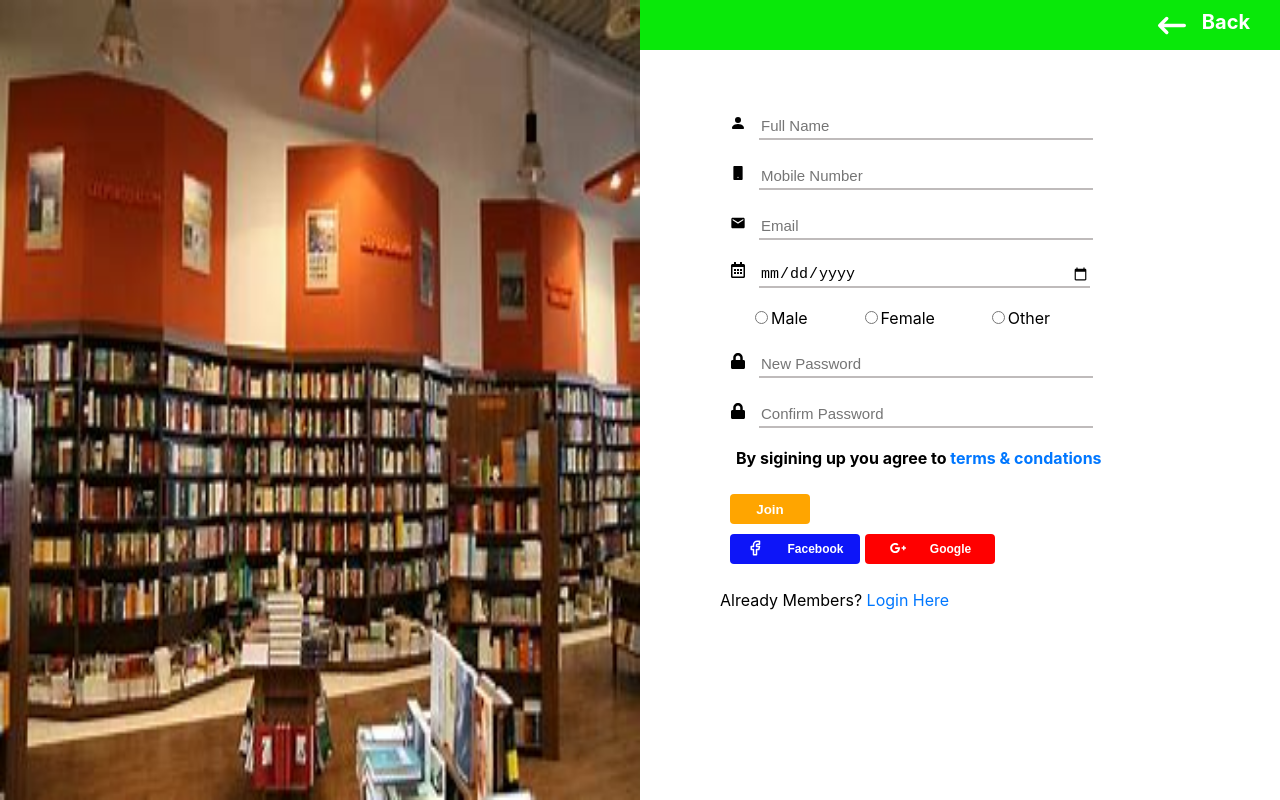
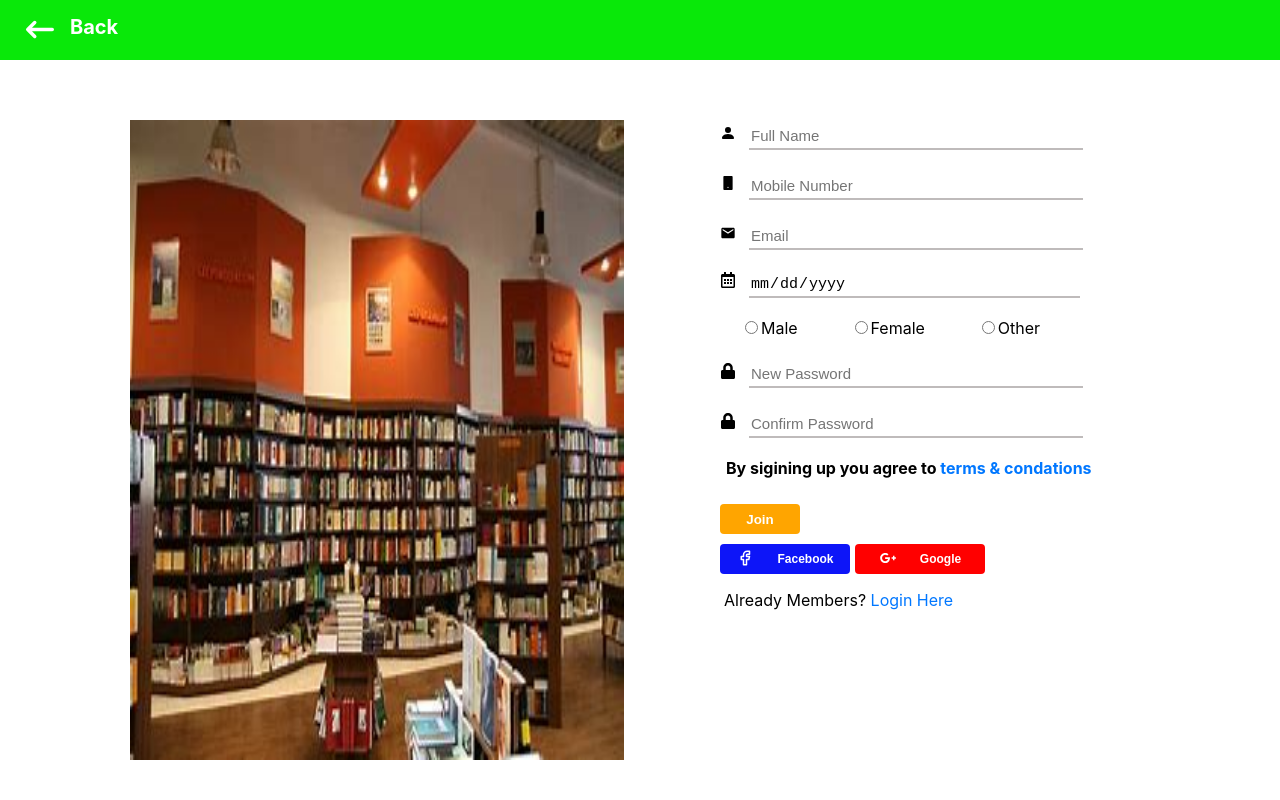
Before and after one commit to sudiptamang/book_store, a React (Create React App) app: page /Signupage in a window 1280 px wide. Built offline with nearby package versions, Linux system fonts and the light colour scheme.

Commit message:
Update SigUp Page

```diff
--- a/src/pages/SignUpPage/SignUpPage.css
+++ b/src/pages/SignUpPage/SignUpPage.css
@@ -1,34 +1,39 @@
 .containers{
     display: flex;
-
+    width: 1300px;
+    margin-right: auto;
+    margin-left: auto;
 }
 .container{
     width: 50%;
-    background-image: cover;
-    margin-left: 0px;
-    margin-right: 0px;
+    margin-right: 20px;
+
 }
 .SignUpPageImg{
-    width: 50%;
-    height: 100vh;
+    width: 38%;
+    height: 80vh;
+    position: relative;
+    top: 60px;
+    left: 130px;
 }
 .navBar{
     display: flex;
-    justify-content: end;
+    justify-content: start;
     background-color: rgb(9, 232, 9);
     background-size: cover;
     width: 100%;
-    height: 50px;
+    height: 60px;
 }
 .backArrow{
-    padding-top: 8px;
+    padding-top: 12px;
+    margin-left: 20px;
     width: 40px;
     height: 35px;
     color: white;
 }
 
 .returnHome{
-    padding: 10px 30px 0 0;
+    padding: 15px 0 0 0;
     font-size: 20px;
     color: white;
     font-weight: bold;
@@ -39,10 +44,24 @@
     flex-direction: column;
     padding-top: 50px ;
     padding-left: 80px;
-
+}
+.inputItems1{
+    padding-left: 80px;
 
 }
+input[type=number]::-webkit-inner-spin-button,
+input[type=number]::-webkit-outer-spin-button {
+  -webkit-appearance: none;
+  -moz-appearance: none;
+  appearance: none;
+  margin: 0;
+}
 
+.dateIcon::-webkit-inner-spin-button,
+.dateIcon::-webkit-calendar-picker-indicator {
+    display: none;
+    -webkit-appearance: none;
+}
 .input{
     margin: 10px;
 
@@ -132,3 +151,6 @@ margin-right: 13px;
 .SignUpWithGgl:hover{
     cursor: pointer;
 }
+.siginUp{
+    padding-left: 14px;
+}
--- a/src/pages/SignUpPage/SignUpPage.js
+++ b/src/pages/SignUpPage/SignUpPage.js
@@ -13,14 +13,14 @@ import { AiOutlineGooglePlus } from "react-icons/ai";
 const SignUpPage = () => {
   return (
     <div>
-      <div className="containers">
-        <img src={SignUpImg} alt="" className="SignUpPageImg" />
-        <div className="container">
           <div className="navBar">
             <HiArrowNarrowLeft className="backArrow" />
             <span className="returnHome">Back</span>
           </div>
-          <div className="inputItems">
+      <div className="containers">
+        <img src={SignUpImg} alt="" className="SignUpPageImg" />
+        <div className="container">
+          <form action="_blank" className="inputItems">
             <div className="input">
               <BsPersonFill />
               <input
@@ -50,7 +50,7 @@ const SignUpPage = () => {
             </div>
             <div className="input">
               <FaRegCalendarAlt />
-              <input type="date" className="inputBox" />
+              <input type="date" className="inputBox dateIcon" />
             </div>
             <div className="input radioBtn">
               <div>
@@ -90,6 +90,9 @@ const SignUpPage = () => {
             <div className="input personInfos">
               <button className="personInfo">Join</button>
             </div>
+          </form>
+          <div class="inputItems1 ">
+
             <div className="input SignUpWiths">
               <button className="SignUpWith SignUpWithFb">
                 <TbBrandFacebook className="Icon" />
```
